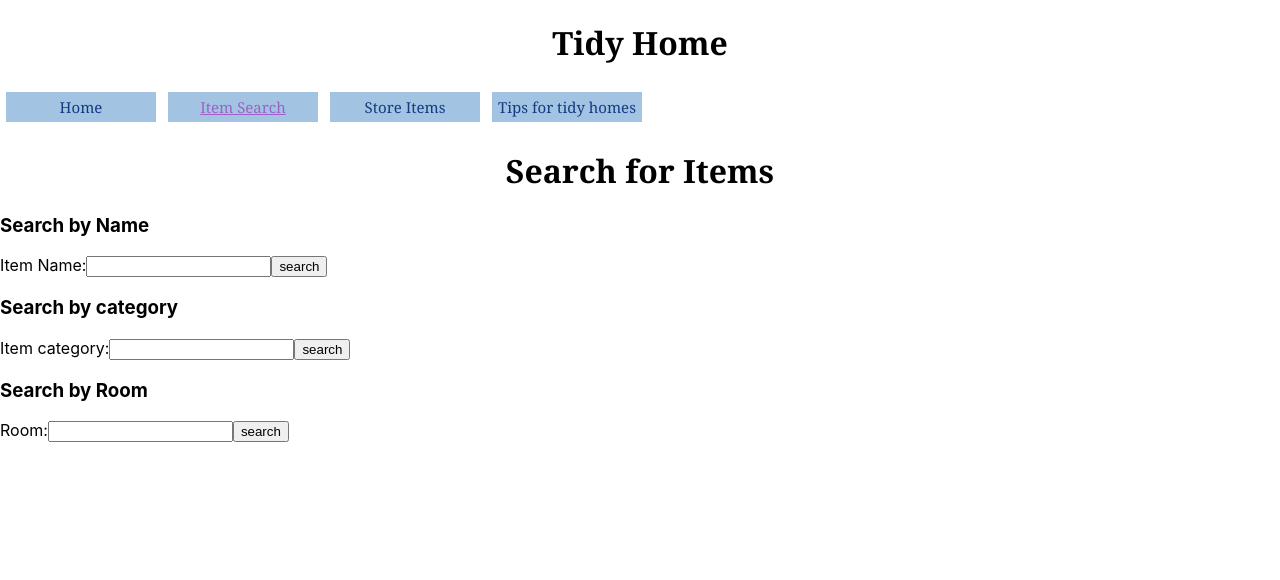
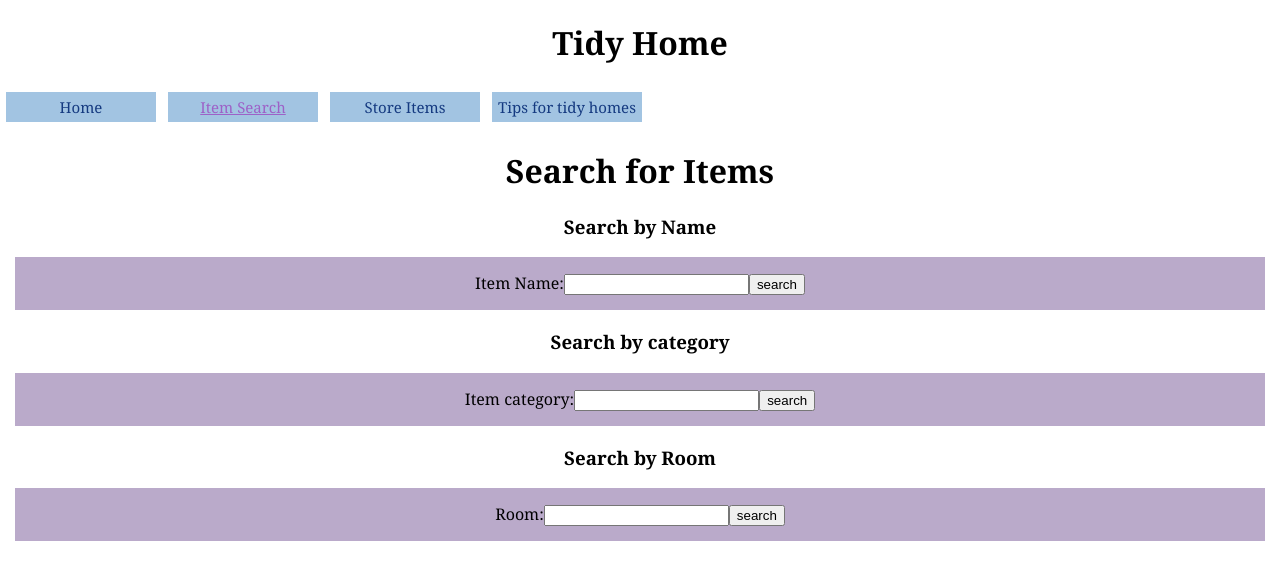
Before and after one commit to yisel260/tidy-home, a React (Create React App) app: page /itemsearch in a window 1280 px wide. Shown: the top 580 px of the page. Built offline with nearby package versions, Linux system fonts and the light colour scheme.

Commit message:
adds css to forms

```diff
--- a/db.json
+++ b/db.json
@@ -118,20 +118,6 @@
       "location": "in a clear plastic bin in the closet",
       "category": "sentimental items",
       "id": 17
-    },
-    {
-      "id": "1314",
-      "name": "a",
-      "location": "a",
-      "category": "a",
-      "room": "a"
-    },
-    {
-      "id": "ff00",
-      "name": "b",
-      "location": "d",
-      "category": "e",
-      "room": "c"
     }
   ]
 }
--- a/src/Components/SearchForms.js
+++ b/src/Components/SearchForms.js
@@ -18,7 +18,7 @@ function SearchForms({
   return (
     <div>
       <h3>Search by Name</h3>
-      <form onSubmit={(e)=>{handleNameSearch(e)}}>
+      <form className="form" onSubmit={(e)=>{handleNameSearch(e)}}>
         <label>
           Item Name:
           <input name="ItemName" id="itemName" value={itemSearched}   onChange={e=>setItemSearched(e.target.value)}/>
@@ -28,7 +28,7 @@ function SearchForms({
 
 
       <h3>Search by category</h3>
-      <form onSubmit={(e)=>{handleCategorySearch(e)}}>
+      <form className="form" onSubmit={(e)=>{handleCategorySearch(e)}}>
         <label>
           Item category:
           <input name="ItemCategory" id="itemCategory" value={categorySearched}   onChange={e=>setCategorySearched(e.target.value)}/>
@@ -38,7 +38,7 @@ function SearchForms({
 
 
       <h3>Search by Room</h3>
-      <form onSubmit={(e)=>{handleRoomSearch(e)}}>
+      <form className="form"onSubmit={(e)=>{handleRoomSearch(e)}}>
         <label>
           Room:
           <input name="ItemRoom" id="itemRoom" value={roomSearched}   onChange={e=>setRoomSearched(e.target.value)}/>
--- a/src/Components/StoreItemForm.js
+++ b/src/Components/StoreItemForm.js
@@ -1,4 +1,5 @@
 import React from "react";
+import "../pages/pages.css"
 
 function StoreItemForm({
 
@@ -21,19 +22,19 @@ function StoreItemForm({
 
 return (
 
-    <form id="store-item"   onSubmit={handleStoreItem}>
+    <form className="form" id="store-item"   onSubmit={handleStoreItem}>
       <label> Item name:</label>
-      <input type="text" id="item-name" value={newItemName} name = "item-name" required onChange={e=>setNewItemName(e.target.value)}/> <br/>
+      <input type="text" id="item-name" value={newItemName} name = "item-name" required onChange={e=>setNewItemName(e.target.value)}/> <br/><br/>
 
       <label> Room:</label>
-      <input type="text" id="item-room" value={newItemRoom} name = "item-room" required  onChange={e=>setNewItemRoom(e.target.value)}/> <br/>
+      <input type="text" id="item-room" value={newItemRoom} name = "item-room" required  onChange={e=>setNewItemRoom(e.target.value)}/> <br/><br/>
 
       <label > Location description:</label>
-      <input type="text" id="item-location" value={newItemLocation}name = "item-location" required  onChange={e=>setNewItemLocation(e.target.value)}/> <br/>
+      <input type="text" id="item-location" value={newItemLocation} name = "item-location" required  onChange={e=>setNewItemLocation(e.target.value)}/> <br/><br/>
 
 
       <label > Category:</label>
-      <input type="text" id="item-category" value={newItemCategory} name = "item-category" required   onChange={e=>setNewItemCategory(e.target.value)}/><br/>
+      <input type="text" id="item-category" value={newItemCategory} name = "item-category" required   onChange={e=>setNewItemCategory(e.target.value)}/><br/><br/>
 
       <input type="submit" value="submit" className = "button" id="submitItem"/>
      </form>
--- a/src/pages/pages.css
+++ b/src/pages/pages.css
@@ -5,6 +5,12 @@ h1{
 }
 
 h2{
+    text-align: center;
+    font-family: Georgia, serif;
+
+}
+
+h3{
     text-align: center;
     font-family: Georgia, serif;
 
@@ -32,3 +38,24 @@ h2{
 
     display: inline-block;
 }
+
+
+.form{
+    font-family: Georgia, serif;
+    background-color:rgb(186, 170, 202);
+    padding-top: 15px;
+    padding-left:15px;
+    padding-right: 15px;
+    padding-bottom: 15px;
+    margin: 15px;
+
+    text-align: center;
+
+
+    box-sizing: border-box;
+
+    justify-content: center;
+    align-items: center;
+
+
+}
```
Also changed, not shown: src/pages/StoreItems.js (+1 -13 lines).
